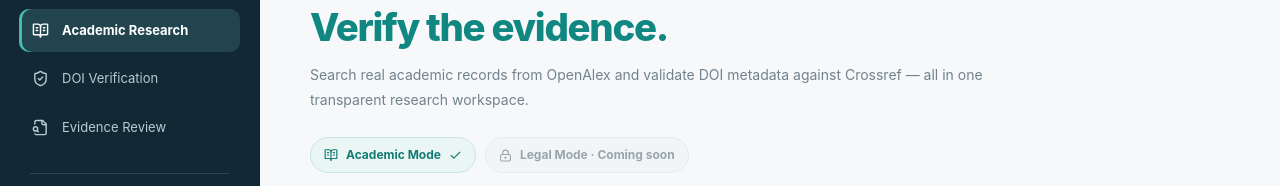
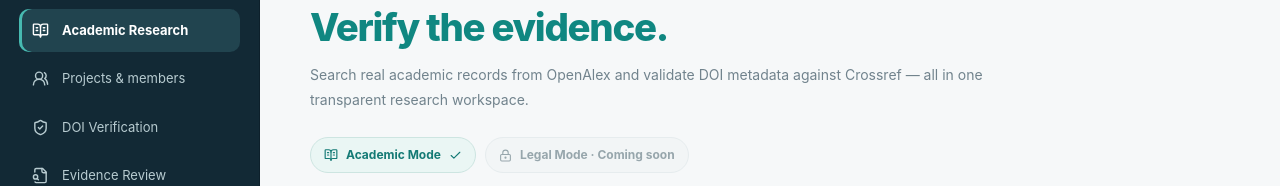
Before and after one commit to ipekgulsencelik/evidenceos-ai-research-platform, a Next.js app in the folder apps/web/: page / in a window 1280 px wide. Shown: the part 190-376 px from the top of the page. Built offline with nearby package versions, Linux system fonts and the light colour scheme; no server answers.

Commit message:
feat(web): link the project membership management screen from workspace sidebar

```diff
--- a/apps/web/src/components/research-workspace.tsx
+++ b/apps/web/src/components/research-workspace.tsx
@@ -22,6 +22,7 @@ import {
   PanelTop,
   Search,
   ShieldCheck,
+  UsersRound,
   Sparkles,
 } from "lucide-react";
 import { useRef, useState, type FormEvent } from "react";
@@ -71,6 +72,7 @@ function Sidebar() {
         <div className="side-group">
           <a className="side-link" href="#overview"><PanelTop size={17} /> Overview</a>
           <a className="side-link active" aria-current="page" href="#research-search"><BookOpenText size={17} /> Academic Research</a>
+          <a className="side-link" href="/projects"><UsersRound size={17} /> Projects &amp; members</a>
           <a className="side-link" href="#citation-verification"><ShieldCheck size={17} /> DOI Verification</a>
           <a className="side-link" href="#evidence-review"><FileSearch size={17} /> Evidence Review</a>
         </div>
```
